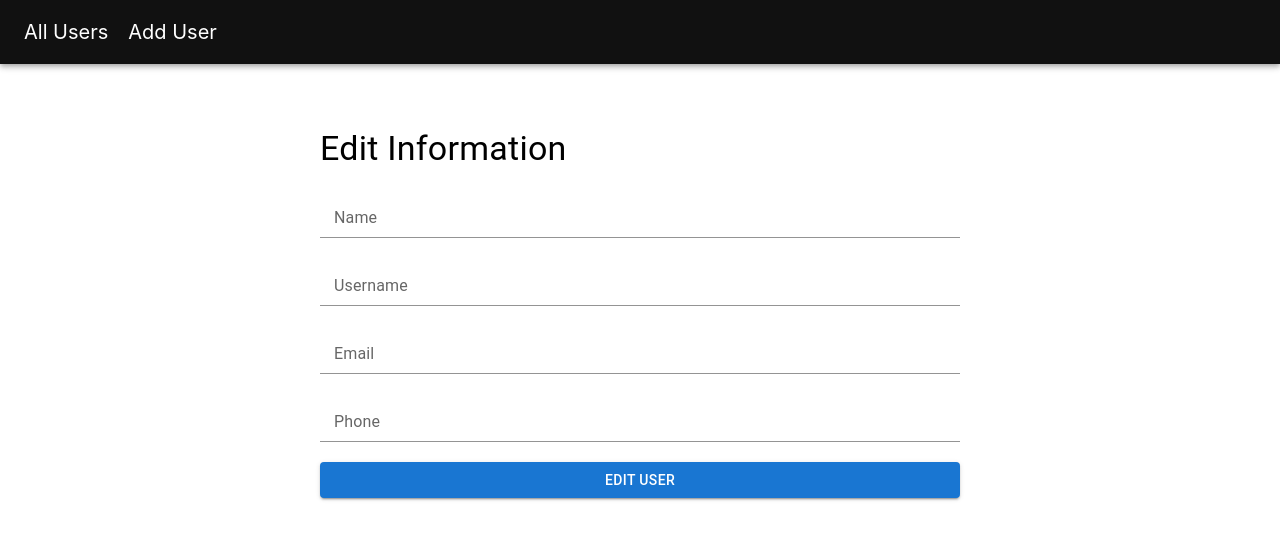
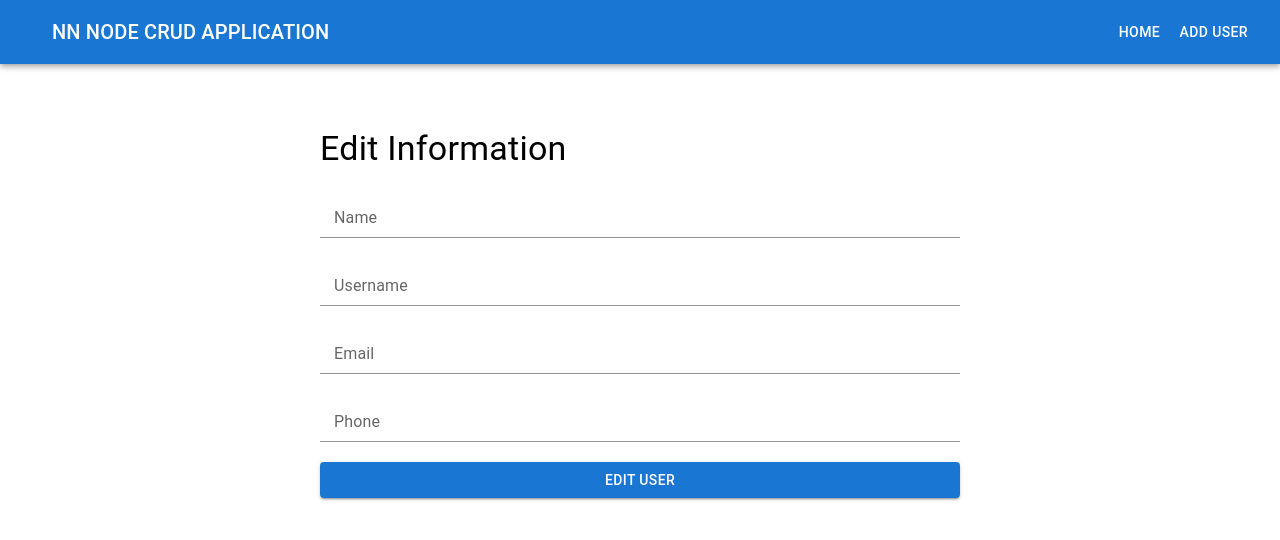
Before and after one commit to Nesat-Nayem/NN-CRUD-FRONT-END, a React (Create React App) app: page /edit/1 in a window 1280 px wide. Shown: the top 540 px of the page. Built offline with nearby package versions, Linux system fonts and the light colour scheme; no server answers.

Commit message:
add user

```diff
--- a/src/Component/EditUser.jsx
+++ b/src/Component/EditUser.jsx
@@ -1,16 +1,24 @@
-import { useState, useEffect } from 'react';
+import { useState, useEffect } from "react";
 
-import { FormGroup, FormControl, InputLabel, Input, Button, styled, Typography } from '@mui/material';
-import { useNavigate, useParams } from 'react-router-dom';
-import { getUsers, editUser } from '../Service/api';
-import Swal from 'sweetalert2';
+import {
+  FormGroup,
+  FormControl,
+  InputLabel,
+  Input,
+  Button,
+  styled,
+  Typography,
+} from "@mui/material";
+import { useNavigate, useParams } from "react-router-dom";
+import { getUsers, editUser } from "../Service/api";
+import Swal from "sweetalert2";
 
 const initialValue = {
-    name: '',
-    username: '',
-    email: '',
-    phone: ''
-}
+  name: "",
+  username: "",
+  email: "",
+  phone: "",
+};
 
 const Container = styled(FormGroup)`
     width: 50%;
@@ -30,50 +38,76 @@ const EditUser = () => {
     loadUserDetails();
   }, []);
 
-    const loadUserDetails = async() => {
+  const loadUserDetails = async () => {
     const response = await getUsers(id);
     setUser(response.data);
-    }
+  };
 
-    const editUserDetails = async() => {
+  const editUserDetails = async () => {
     const response = await editUser(id, user);
-        navigate('/');
-        Swal.fire(
-            'Good job!',
-            'Information Update!',
-            'success'
-          )
-    }
+    navigate("/");
+    Swal.fire("Good job!", "Information Update!", "success");
+  };
 
   const onValueChange = (e) => {
     console.log(e.target.value);
-        setUser({...user, [e.target.name]: e.target.value})
-    }
+    setUser({ ...user, [e.target.name]: e.target.value });
+  };
 
   return (
     <Container injectFirst>
       <Typography variant="h4">Edit Information</Typography>
       <FormControl>
         <InputLabel htmlFor="my-input">Name</InputLabel>
-                <Input onChange={(e) => onValueChange(e)} name='name' value={name} id="my-input" aria-describedby="my-helper-text" />
+        <Input
+          onChange={(e) => onValueChange(e)}
+          name="name"
+          value={name}
+          id="my-input"
+          aria-describedby="my-helper-text"
+        />
       </FormControl>
       <FormControl>
         <InputLabel htmlFor="my-input">Username</InputLabel>
-                <Input onChange={(e) => onValueChange(e)} name='username' value={username} id="my-input" aria-describedby="my-helper-text" />
+        <Input
+          onChange={(e) => onValueChange(e)}
+          name="username"
+          value={username}
+          id="my-input"
+          aria-describedby="my-helper-text"
+        />
       </FormControl>
       <FormControl>
         <InputLabel htmlFor="my-input">Email</InputLabel>
-                <Input onChange={(e) => onValueChange(e)} name='email' value={email} id="my-input" aria-describedby="my-helper-text" />
+        <Input
+          onChange={(e) => onValueChange(e)}
+          name="email"
+          value={email}
+          id="my-input"
+          aria-describedby="my-helper-text"
+        />
       </FormControl>
       <FormControl>
         <InputLabel htmlFor="my-input">Phone</InputLabel>
-                <Input onChange={(e) => onValueChange(e)} name='phone' value={phone} id="my-input" aria-describedby="my-helper-text" />
+        <Input
+          onChange={(e) => onValueChange(e)}
+          name="phone"
+          value={phone}
+          id="my-input"
+          aria-describedby="my-helper-text"
+        />
       </FormControl>
       <FormControl>
-                <Button variant="contained" color="primary" onClick={() => editUserDetails()}>Edit User</Button>
+        <Button
+          variant="contained"
+          color="primary"
+          onClick={() => editUserDetails()}
+        >
+          Edit User
+        </Button>
       </FormControl>
     </Container>
-    )
-}
+  );
+};
 
 export default EditUser;
--- a/src/Component/NavBar.jsx
+++ b/src/Component/NavBar.jsx
@@ -3,6 +3,14 @@ import { AppBar, Toolbar, styled } from '@mui/material';
 
 import { NavLink } from 'react-router-dom';
 
+// mui nave bar
+
+import Box from '@mui/material/Box';
+// import Toolbar from '@mui/material/Toolbar';
+import Typography from '@mui/material/Typography';
+import Button from '@mui/material/Button';
+import IconButton from '@mui/material/IconButton';
+// import MenuIcon from '@mui/icons-material/Menu';
 
 const Header = styled(AppBar)`
     background: #111111;
@@ -18,13 +26,38 @@ const Tabs = styled(NavLink)`
 
 const NavBar = () => {
     return (
-        <Header position="static">
-            <Toolbar >
-                {/* <Tabs to="./" exact>Code for Interview</Tabs> */}
-                <Tabs to="/" exact>All Users</Tabs>
-                <Tabs to="add" exact>Add User</Tabs>
-            </Toolbar>
-        </Header>
+
+        // mui nave bar
+        <Box sx={{ flexGrow: 1 }}>
+        <AppBar position="static">
+          <Toolbar>
+            <IconButton
+              size="large"
+              edge="start"
+              color="inherit"
+              aria-label="menu"
+              sx={{ mr: 2 }}
+            >
+              {/* <MenuIcon /> */}
+            </IconButton>
+            <Typography variant="h6" component="div" sx={{ flexGrow: 1 }}>
+              NN NODE CRUD APPLICATION
+            </Typography>
+            <Button color="inherit">HOME</Button>
+            <Button color="inherit">Add User</Button>
+          </Toolbar>
+        </AppBar>
+      </Box>
+        // mui nave bar
+
+
+        // <Header position="static">
+        //     <Toolbar >
+        //         {/* <Tabs to="./" exact>Code for Interview</Tabs> */}
+        //         <Tabs to="/" exact>All Users</Tabs>
+        //         <Tabs to="add" exact>Add User</Tabs>
+        //     </Toolbar>
+        // </Header>
     )
 }
 
```
Lines whose indentation alone changed are shown as unchanged.
